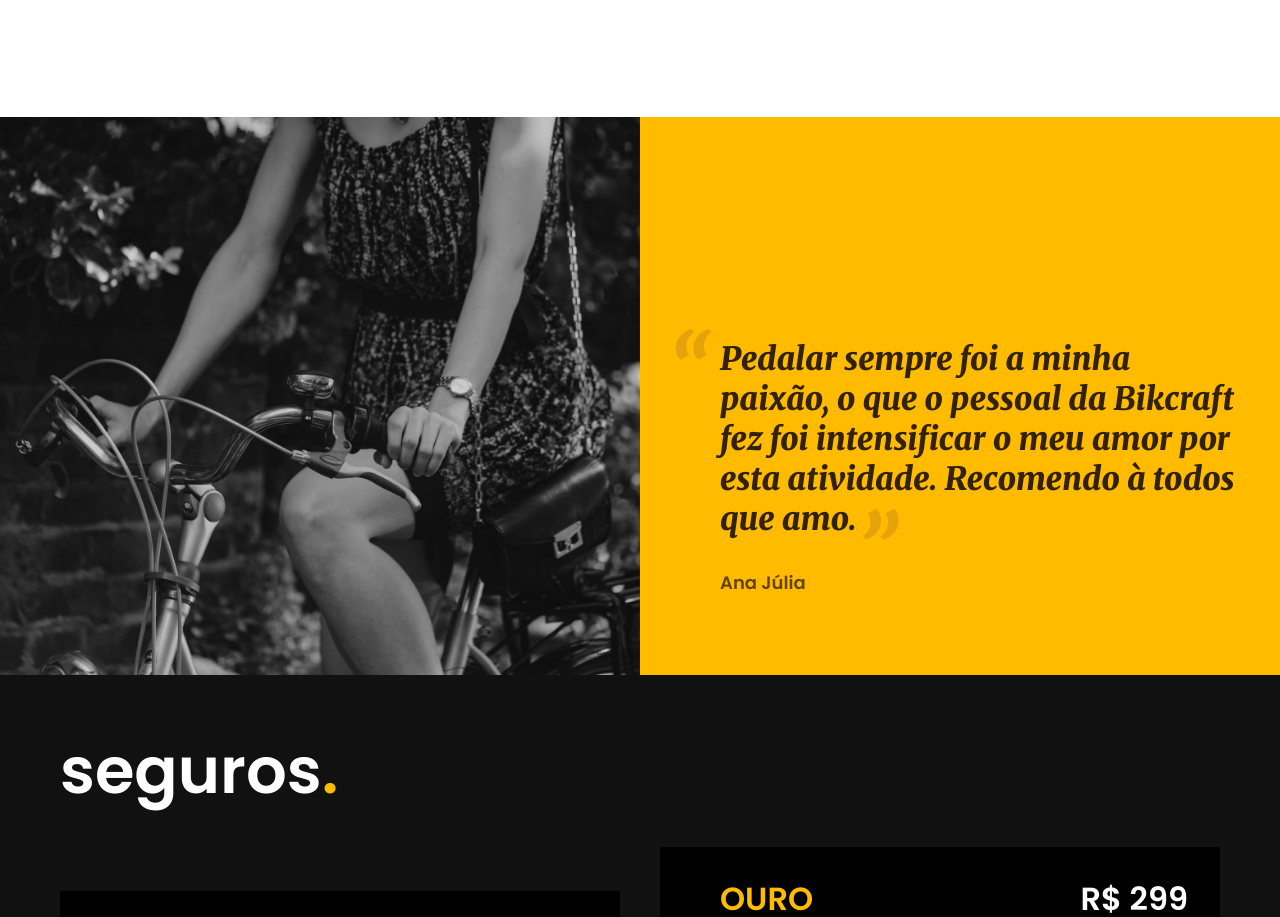
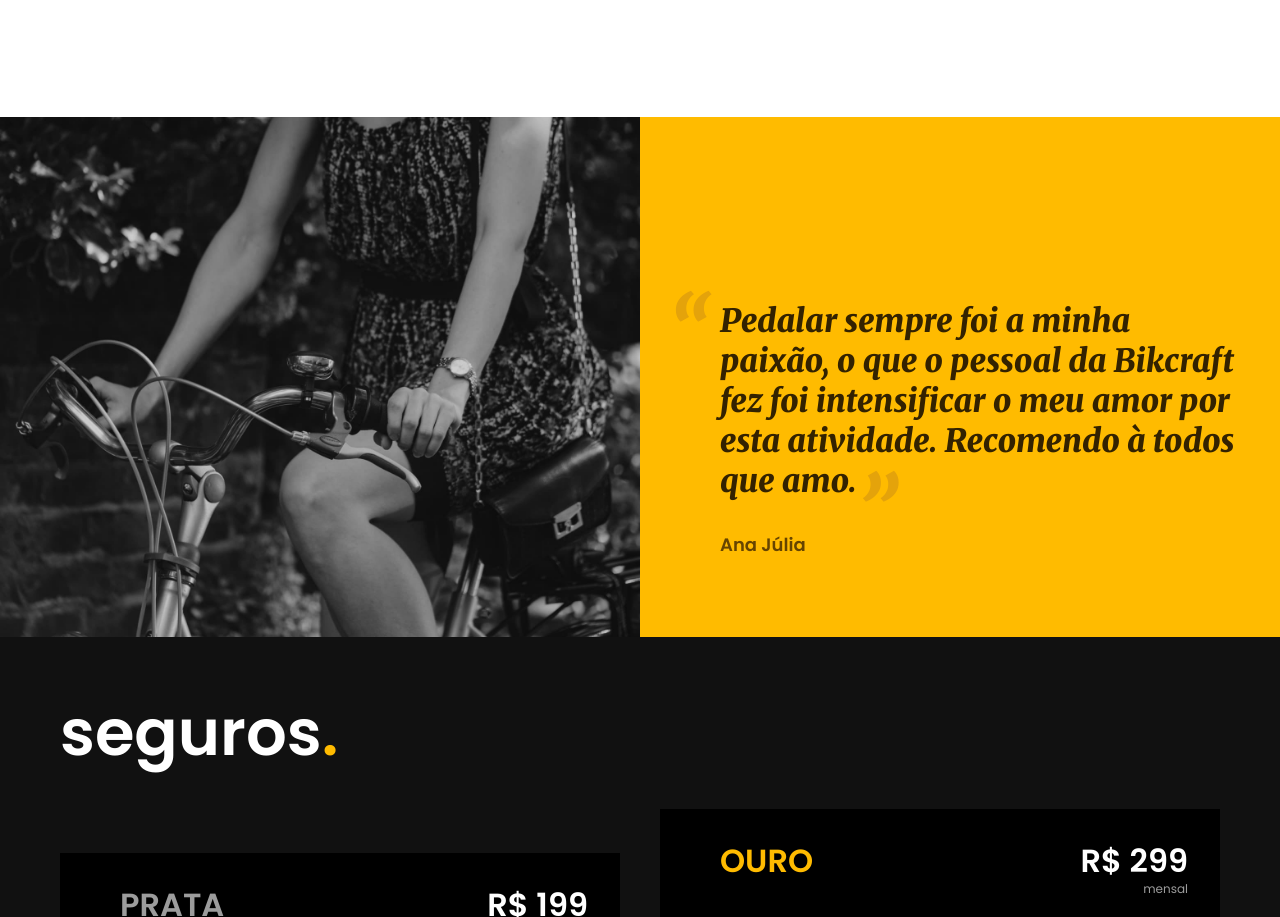
Before and after one commit to itsgsantos/bikcraft, a plain HTML site: page index.html in a window 1280 px wide. Shown: the part 3162-4079 px from the top of the page. Drawn offline with Linux system fonts and the light colour scheme.

Commit message:
ajuste de altura na imagem de depoimento na home

```diff
--- a/css/home/depoimento.css
+++ b/css/home/depoimento.css
@@ -44,6 +44,12 @@
   content: '”';
 }
 
+@media (min-width: 1200px) {
+  .depoimento img {
+    max-height: 520px;
+  }
+}
+
 @media (max-width: 800px) {
   .depoimento {
     grid-template-columns: 1fr;
```
